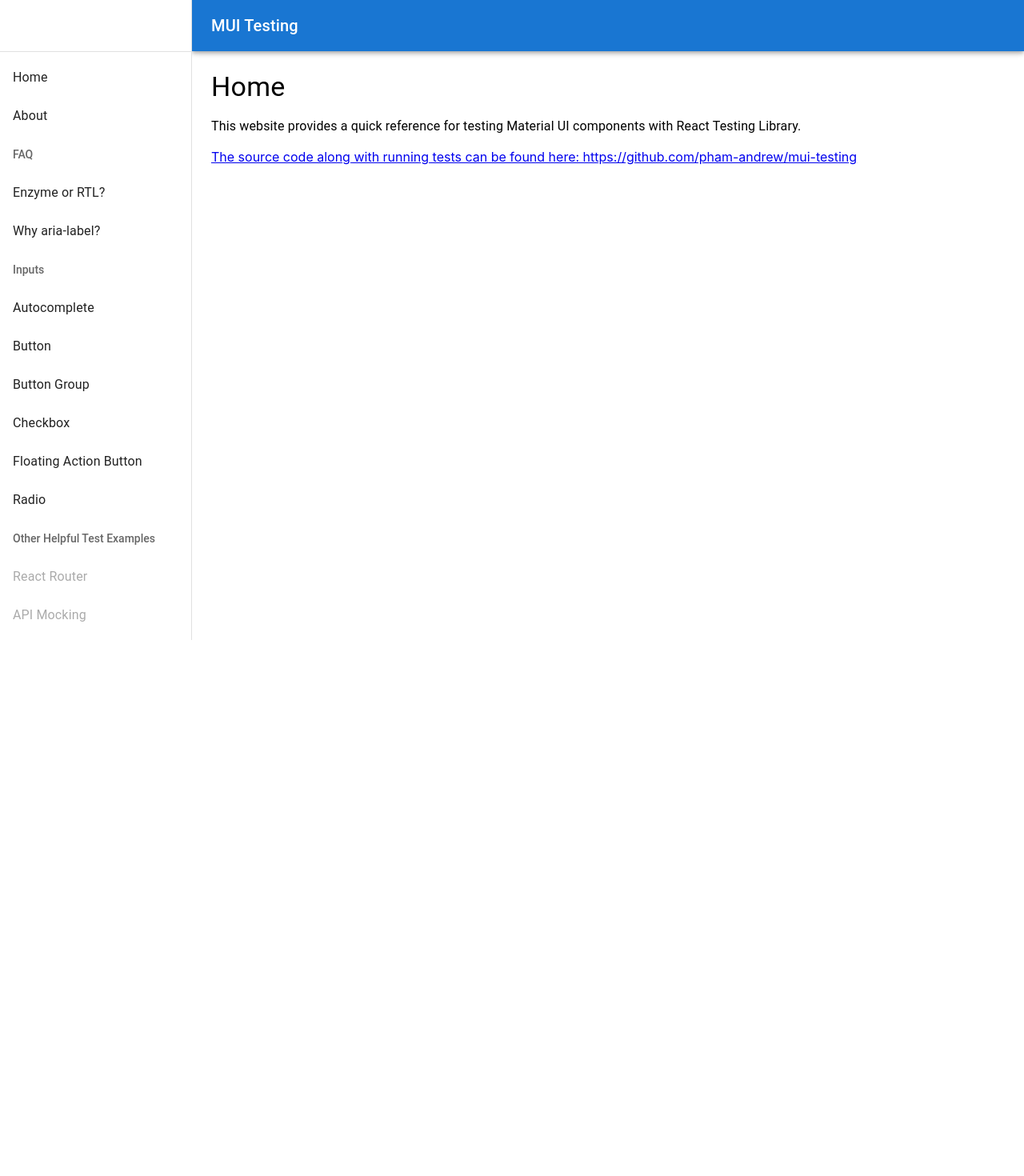
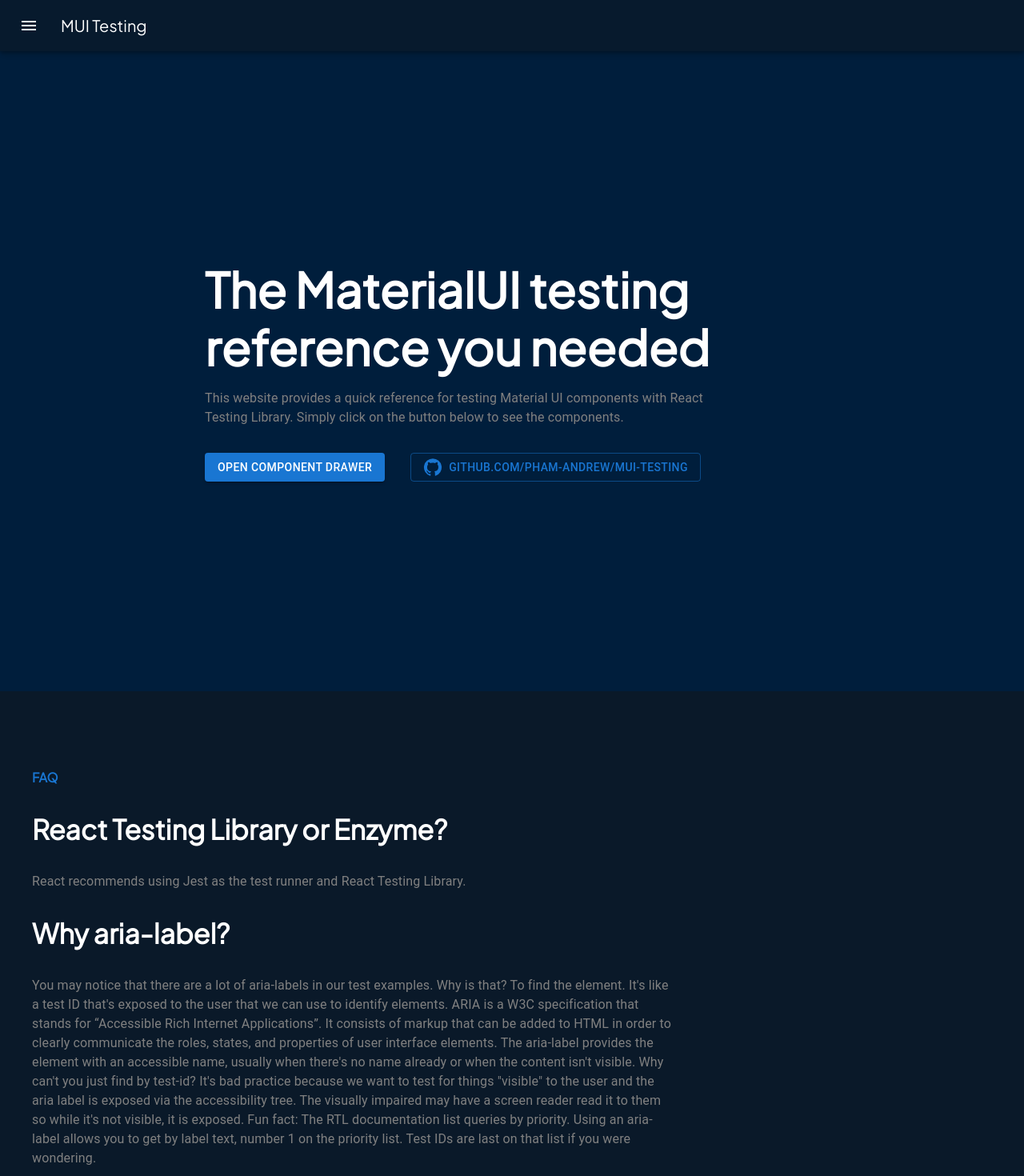
Before and after one commit to pham-andrew/MUItesting.com, a React (Create React App) app: page / in a window 1280 px wide. Shown: the top 1470 px of the page at 80% size. Before the commit the page ends 800 px from the top, so only its background shows below. Built offline with nearby package versions, Linux system fonts and the light colour scheme.

Commit message:
updated homepage

```diff
--- a/package.json
+++ b/package.json
@@ -6,6 +6,7 @@
   "dependencies": {
     "@emotion/react": "^11.7.1",
     "@emotion/styled": "^11.6.0",
+    "@fontsource/plus-jakarta-sans": "^4.5.2",
     "@mui/icons-material": "^5.3.1",
     "@mui/material": "^5.4.0",
     "@testing-library/jest-dom": "^5.16.1",
--- a/src/App.js
+++ b/src/App.js
@@ -1,4 +1,5 @@
 import * as React from 'react'
+import { useState } from 'react'
 import Helmet from 'react-helmet'
 
 import Box from '@mui/material/Box'
@@ -11,13 +12,13 @@
 import ListItem from '@mui/material/ListItem'
 import ListItemText from '@mui/material/ListItemText'
 import ListSubheader from '@mui/material/ListSubheader'
+import IconButton from '@mui/material/IconButton'
+import MenuIcon from '@mui/icons-material/Menu';
+import { createTheme } from '@mui/material'
 
 
 import { BrowserRouter as Router, Route, Routes, useNavigate } from 'react-router-dom'
-import Home from './pages/Home'
-import About from './pages/About'
-import Enzyme from './faq/Enzyme'
-import Aria from './faq/Aria'
+import Home from './Home'
 import AutocompletePage from './inputs-pages/AutocompletePage'
 import ButtonPage from './inputs-pages/ButtonPage'
 import ButtonGroupPage from './inputs-pages/ButtonGroupPage'
@@ -25,22 +26,32 @@
 import FloatingActionButtonPage from './inputs-pages/FloatingActionButtonPage'
 import RadioPage from './inputs-pages/RadioPage'
 
+import "@fontsource/plus-jakarta-sans";
+
 const drawerWidth = 240;
 
 export default function PermanentDrawerLeft() {
   let navigate = useNavigate()
+
+  const [open, setOpen] = useState(false)
 
   return (
     <Box sx={{ display: 'flex' }}>
       <Helmet >
         <script async src="https://pagead2.googlesyndication.com/pagead/js/adsbygoogle.js?client=ca-pub-1523342493703569" crossorigin="anonymous"></script>
       </Helmet>
-      <AppBar
-        position="fixed"
-        sx={{ width: `calc(100% - ${drawerWidth}px)`, ml: `${drawerWidth}px` }}
-      >
+      <AppBar style={{ background: '#071a2d' }}>
         <Toolbar>
-          <Typography variant="h6" noWrap component="div">
+          <IconButton
+              size="large"
+              edge="start"
+              sx={{ mr: 2 }}
+              color="inherit"
+              onClick={()=>setOpen(true)}
+            >
+              <MenuIcon />
+          </IconButton>
+          <Typography variant="h6" noWrap component="div" theme={createTheme({typography: {fontFamily:["Plus Jakarta Sans"]}})}>
             MUI Testing
           </Typography>
         </Toolbar>
@@ -55,7 +66,8 @@
             boxSizing: 'border-box',
           },
         }}
-        variant="permanent"
+        open={open}
+        onClose={()=>setOpen(false)}
         anchor="left"
       >
         <Toolbar />
@@ -64,19 +76,6 @@
 
           <ListItem button onClick={() => navigate('')}>
             <ListItemText primary={"Home"}/>
-          </ListItem>
-          <ListItem button onClick={() => navigate('about')}>
-            <ListItemText primary={"About"} />
-          </ListItem>
-
-          <ListSubheader>
-            FAQ
-          </ListSubheader>
-          <ListItem button onClick={() => navigate('enzyme')}>
-            <ListItemText primary={"Enzyme or RTL?"} />
-          </ListItem>
-          <ListItem button onClick={() => navigate('aria')}>
-            <ListItemText primary={"Why aria-label?"} />
           </ListItem>
 
           <ListSubheader>
@@ -124,38 +123,29 @@
 
       <Box
         component="main"
-        sx={{ flexGrow: 1, bgcolor: 'background.default', p: 3 }}
+        sx={{ flexGrow: 1, bgcolor: 'background.default'}}
       >
         <Toolbar />
         <Routes>
-            <Route path="about" element={<About />}/>
+            <Route path="autocomplete" element={<Box sx={{padding: 5}}><AutocompletePage /></Box>}/>
         </Routes>
         <Routes>
-            <Route path="enzyme" element={<Enzyme />}/>
+            <Route path="button" element={<Box sx={{padding: 5}}><ButtonPage /></Box>}/>
         </Routes>
         <Routes>
-            <Route path="aria" element={<Aria />}/>
+            <Route path="buttongroup" element={<Box sx={{padding: 5}}><ButtonGroupPage /></Box>}/>
         </Routes>
         <Routes>
-            <Route path="autocomplete" element={<AutocompletePage />}/>
+            <Route path="checkbox" element={<Box sx={{padding: 5}}><CheckboxPage /></Box>}/>
         </Routes>
         <Routes>
-            <Route path="button" element={<ButtonPage />}/>
+            <Route path="fab" element={<Box sx={{padding: 5}}><FloatingActionButtonPage /></Box>}/>
         </Routes>
         <Routes>
-            <Route path="buttongroup" element={<ButtonGroupPage />}/>
+            <Route path="radio" element={<Box sx={{padding: 5}}><RadioPage /></Box>}/>
         </Routes>
         <Routes>
-            <Route path="checkbox" element={<CheckboxPage />}/>
-        </Routes>
-        <Routes>
-            <Route path="fab" element={<FloatingActionButtonPage />}/>
-        </Routes>
-        <Routes>
-            <Route path="radio" element={<RadioPage />}/>
-        </Routes>
-        <Routes>
-            <Route path="" element={<Home />}/>
+            <Route path="" element={<Home setOpen={setOpen}/>}/>
         </Routes>
       </Box>
     </Box>
--- /dev/null
+++ b/src/Home.js
@@ -0,0 +1,83 @@
+import * as React from 'react';
+import Typography from '@mui/material/Typography';
+import { Container, Box, createTheme, Button, Grid } from '@mui/material';
+import "@fontsource/plus-jakarta-sans";
+import GitHubIcon from '@mui/icons-material/GitHub';
+
+export default function Home(props) {
+    return(
+        <>
+            <Container maxWidth sx={{ bgcolor: '#001e3c', height: '800px', display: "flex", justifyContent: "center", alignItems: "center"}}>
+                <Box sx={{maxWidth: "800px"}}>
+                    <Typography
+                        theme={createTheme({typography: {fontFamily:["Plus Jakarta Sans"]}})}
+                        sx={{fontWeight: "1000", margin: 2}}
+                        color="white"
+                        variant="h2"
+                    >
+                        The MaterialUI testing reference you needed</Typography>
+                    <Typography
+                        color="gray"
+                        sx={{margin: 2, maxWidth: "650px"}}
+                    >
+                        This website provides a quick reference for testing Material UI components with React Testing Library. Simply click on the button below to see the components.
+                    </Typography>
+                    <Button onClick={()=>props.setOpen(true)} sx={{margin: 2}} variant="contained">Open Component Drawer</Button>
+                    <Button href="https://github.com/pham-andrew/mui-testing" sx={{margin: 2}} variant="outlined"><GitHubIcon sx={{marginRight: 1}}/>github.com/pham-andrew/mui-testing</Button>
+                </Box>
+            </Container>
+            <Container maxWidth sx={{ bgcolor: '#0a1929', height: '800px', display: "flex", justifyContent: "left", alignItems: "flex-start", padding: 10}}>
+                <Grid container>
+                    <Typography theme={createTheme({typography: {fontFamily:["Plus Jakarta Sans"]}})} sx={{margin: 2, fontWeight: "bold"}} color="primary">FAQ</Typography>
+                    <Grid xs={12} sx={{margin: 2}}>
+                        <Typography
+                            color="white"
+                            variant="h4"
+                            theme={createTheme({typography: {fontFamily:["Plus Jakarta Sans"]}})}
+                            sx={{fontWeight: "800"}}
+                        >
+                            React Testing Library or Enzyme?
+                        </Typography>
+                    </Grid>
+                    <Grid xs={12} sx={{margin: 2}}>
+                    <Typography color="gray">React recommends using Jest as the test runner and React Testing Library.</Typography>
+                    </Grid>
+                    <Grid xs={12} sx={{margin: 2}}>
+                        <Typography
+                            color="white"
+                            variant="h4"
+                            theme={createTheme({typography: {fontFamily:["Plus Jakarta Sans"]}})}
+                            sx={{fontWeight: "800"}}
+                        >
+                            Why aria-label?
+                        </Typography>
+                    </Grid>
+                    <Grid xs={12} sx={{margin: 2}}>
+                    <Typography color="gray" sx={{maxWidth: "800px"}}>
+                        You may notice that there are a lot of aria-labels in our test examples. Why is that? To find the element. It's like a test ID that's exposed to the user that we can use to identify elements.
+                        ARIA is a W3C specification that stands for “Accessible Rich Internet Applications”. It consists of markup that can be added to HTML in order to clearly communicate the roles, states, and properties of user interface elements.
+                        The aria-label provides the element with an accessible name, usually when there's no name already or when the content isn't visible.
+                        Why can't you just find by test-id? It's bad practice because we want to test for things "visible" to the user and the aria label is exposed via the accessibility tree. The visually impaired may have a screen reader read it to them so while it's not visible, it is exposed.
+                        Fun fact: The RTL documentation list queries by priority. Using an aria-label allows you to get by label text, number 1 on the priority list. Test IDs are last on that list if you were wondering.
+                    </Typography>
+                    </Grid>
+                    <Grid xs={12} sx={{margin: 2}}>
+                        <Typography
+                            color="white"
+                            variant="h4"
+                            theme={createTheme({typography: {fontFamily:["Plus Jakarta Sans"]}})}
+                            sx={{fontWeight: "800"}}
+                        >
+                            Who made this website?
+                        </Typography>
+                    </Grid>
+                    <Grid xs={12} sx={{margin: 2}}>
+                    <Typography color="gray" sx={{maxWidth: "800px"}}>
+                        This site was made by Andrew Pham who hated testing and test driven development.
+                    </Typography>
+                    </Grid>
+                </Grid>
+            </Container>
+        </>
+    )
+}
--- a/src/faq/Aria.js
+++ /dev/null
@@ -1,19 +0,0 @@
-import * as React from 'react';
-import Typography from '@mui/material/Typography';
-
-export default function Aria() {
-    return(
-        <>
-            <Typography variant="h4">Why aria-label?</Typography>
-            <Typography sx={{margin: 1}}>You may notice that there are a lot of aria-labels in our test examples. Why is that? To find the element. It's like a test ID that's exposed to the user that we can use to identify elements. Read on if you're curious about more...</Typography>
-            <Typography variant="h6">What is an ARIA Label?</Typography>
-            <Typography sx={{margin: 1}}>"ARIA is a W3C specification that stands for “Accessible Rich Internet Applications”. It consists of markup that can be added to HTML in order to clearly communicate the roles, states, and properties of user interface elements."</Typography>
-            <Typography variant="h6">What are ARIA labels used for?</Typography>
-            <Typography sx={{margin: 1}}>The aria-label provides the element with an accessible name... usually when there's no name already or when the content isn't visible.</Typography>
-            <Typography variant="h6">Why can't I just find the element by test ID?</Typography>
-            <Typography sx={{margin: 1}}>Bad practice because we want to test for things "visible" to the user and the aria label is exposed via the accessibility tree. The visually impaired may have a screen reader read it to them so while it's not visible, it is exposed.</Typography>
-            <Typography variant="h6">Priority:</Typography>
-            <Typography sx={{margin: 1}}>The RTL documentation list queries by priority. Using an aria-label allows you to get by label text, number 1 on the priority list. Test IDs are last on that list if you were wondering.</Typography>
-        </>
-    )
-}
--- a/src/pages/About.js
+++ /dev/null
@@ -1,11 +0,0 @@
-import * as React from 'react';
-import Typography from '@mui/material/Typography';
-
-export default function About() {
-    return(
-        <>
-            <Typography variant="h4" sx={{marginBottom: 2}}>About</Typography>
-            <Typography>Created by Andrew Pham, who hates testing and test driven development.</Typography>
-        </>
-    )
-}
--- a/src/pages/Home.js
+++ /dev/null
@@ -1,12 +0,0 @@
-import * as React from 'react';
-import Typography from '@mui/material/Typography';
-
-export default function Home() {
-    return(
-        <>
-            <Typography variant="h4" sx={{marginBottom: 2}}>Home</Typography>
-            <Typography sx={{marginBottom: 2}}>This website provides a quick reference for testing Material UI components with React Testing Library.</Typography>
-            <a href="https://github.com/pham-andrew/mui-testing">The source code along with running tests can be found here: https://github.com/pham-andrew/mui-testing</a>
-        </>
-    )
-}
```
Also changed, not shown: src/faq/Enzyme.js (deleted, +0 -11 lines), 1 other file (tests, documents, lock files or other folders).
